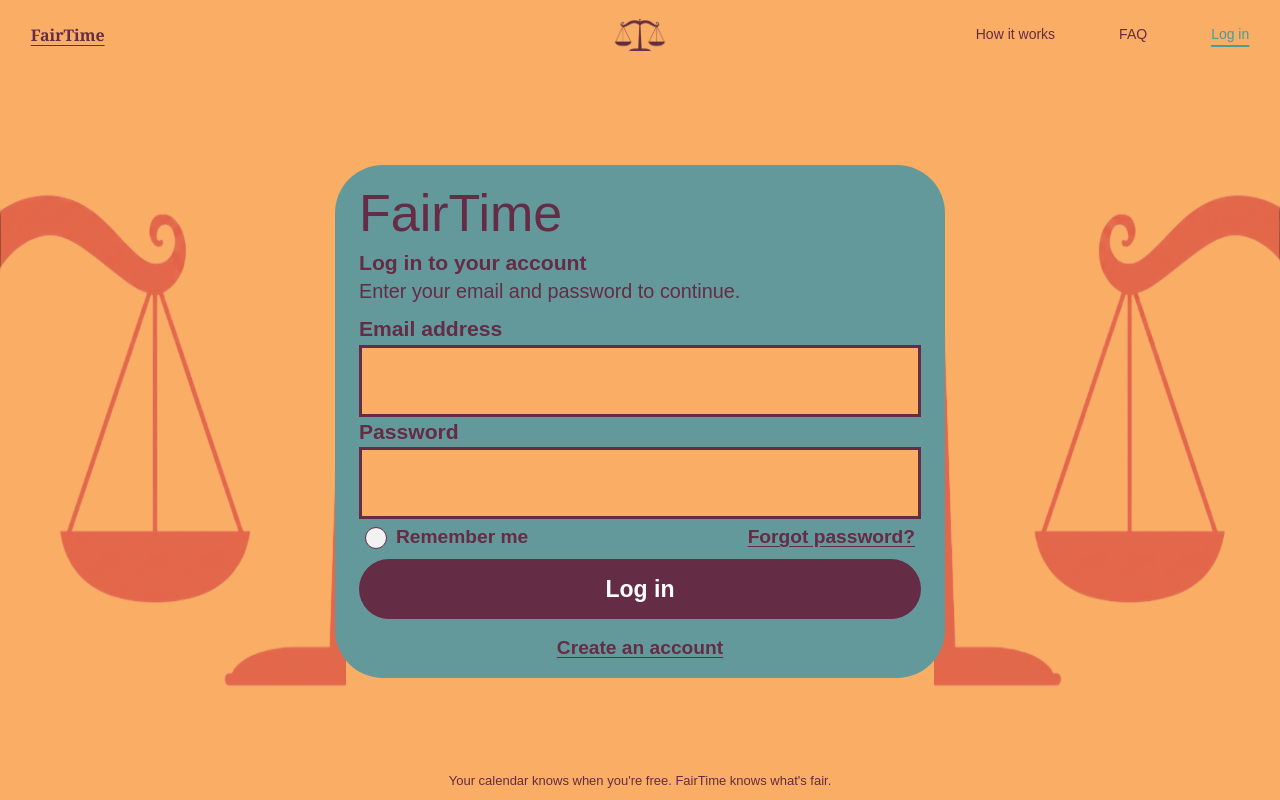
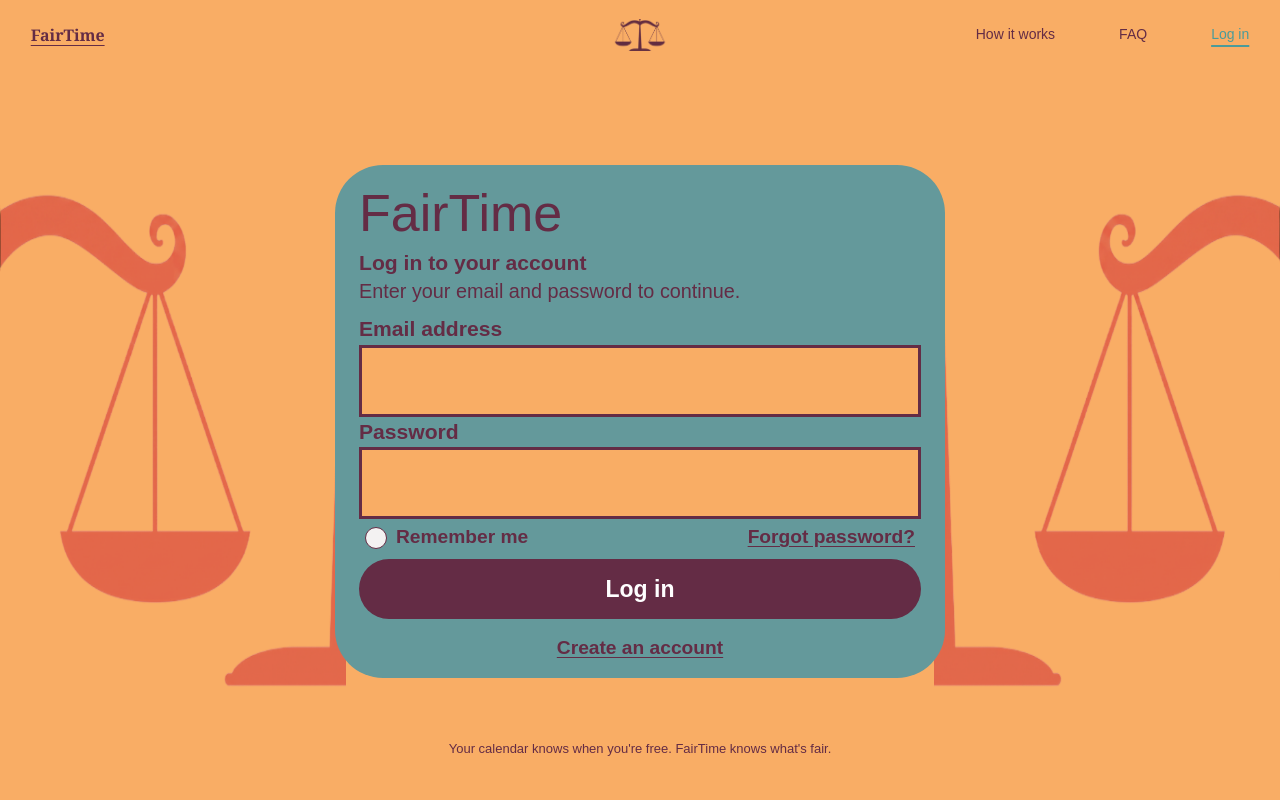
Before and after one commit to yusiaeng/fairtime, a Next.js app: page /login in a window 1280 px wide. Built offline with nearby package versions, Linux system fonts and the light colour scheme; a web font is replaced by a local one.

Commit message:
Raise login tagline to match other page placement

```diff
--- a/src/app/globals.css
+++ b/src/app/globals.css
@@ -329,3 +329,8 @@ button:focus-visible, a:focus-visible { outline: 3px solid var(--plum); outline-
     padding: 0 16px;
   }
 }
+
+/* Raise the login tagline to match the visual placement on the other public pages. */
+@media (min-width: 761px) {
+  .login-tagline { position: relative; top: -32px; }
+}
```
